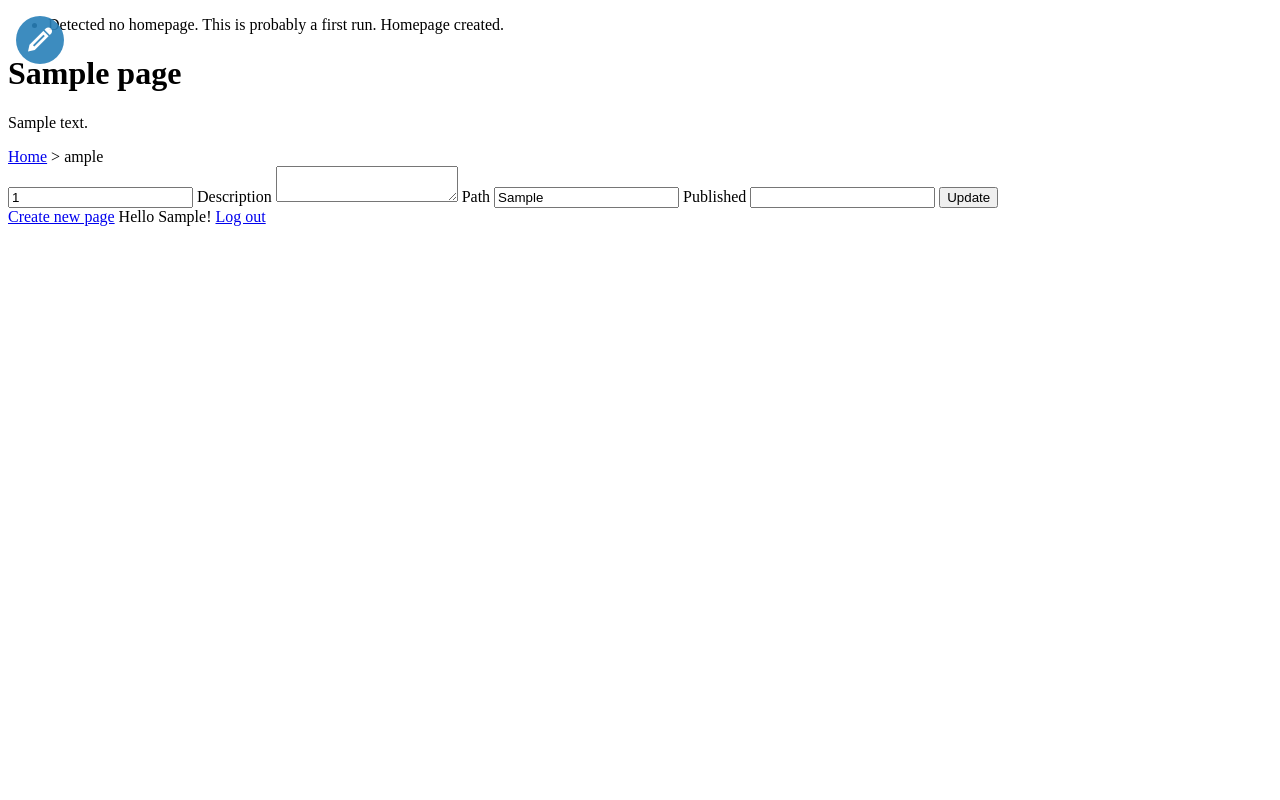
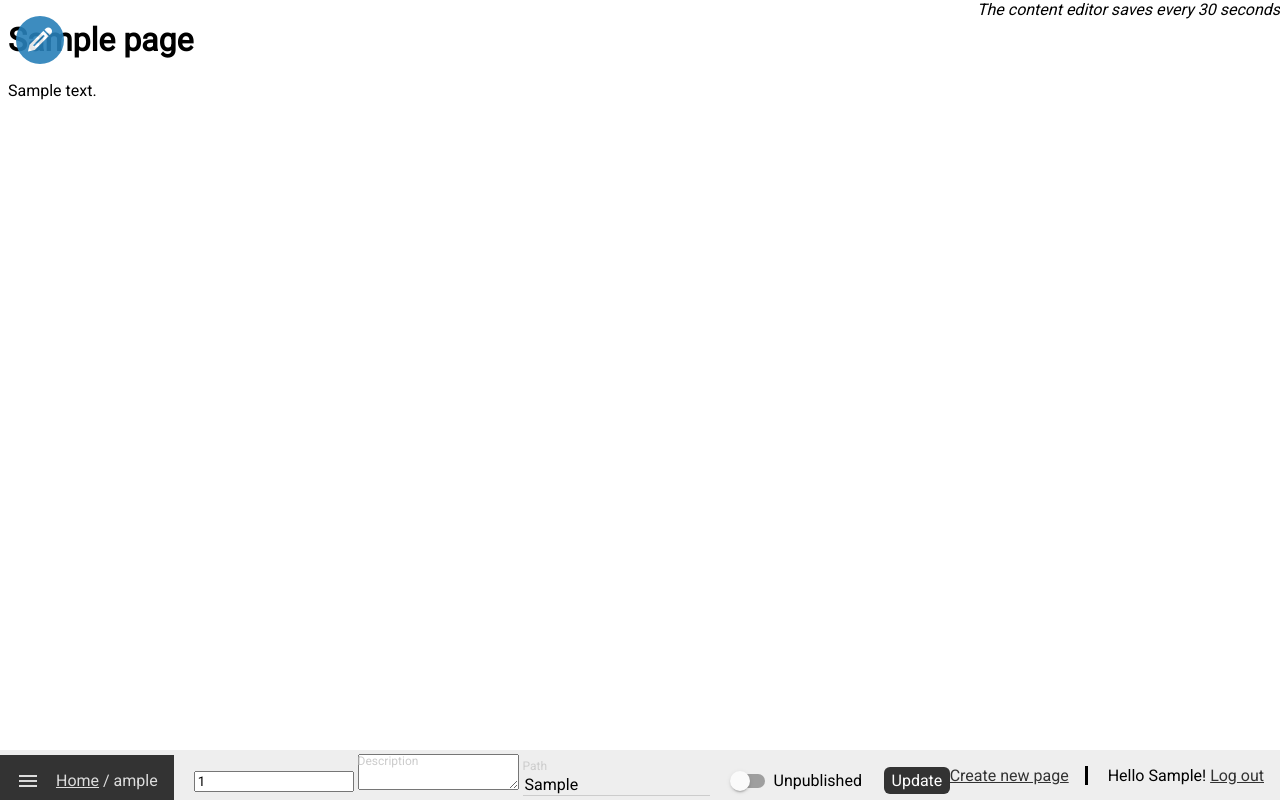
Before and after one commit to Myonic/myonic-flask, a Flask app: template myonic/templates/home.html.j2 in a window 1280 px wide. Run offline with Flask 2, Linux system fonts and the light colour scheme; a user stored in the database is signed in; tables that the repository leaves empty hold one stand-in row (values such as "Sample post"); the template is opened without the code that fills it: values that come from a table or form of the project are taken from there, most other values are stand-ins (such as "Sample title", 1, 10 or a date in 2020); form fields are guessed from the names that the template uses; parts of the project's set-up code (start-up, migrations or seed data) failed here and were passed over.

Commit message:
Styled Admin Bar

```diff
--- a/myonic/configs.py
+++ b/myonic/configs.py
@@ -6,7 +6,7 @@ SECRET_KEY = os.environ['SECRET_KEY']
 SQLALCHEMY_DATABASE_URI = 'sqlite:///database/myonic.sqlite3'
 SQLALCHEMY_TRACK_MODIFICATIONS = False
 UPLOAD_FOLDER      = 'static/uploads/'
-ALLOWED_EXTENSIONS =  set(['png','jpg','jpeg','gif', 'css'])
+ALLOWED_EXTENSIONS =  set(['png','jpg','jpeg','gif'])
 # TODO: Eventually set secret/client_id to use Enviroment Variables
 if app.debug:
     GOOGLE_CLIENT_ID = '829851563990-35t7op4btrdhrj9duameklqjjo2i8t0o.apps.googleusercontent.com' # Will work on localhost:5000 or 127.0.0.1:5000
--- a/myonic/routes.py
+++ b/myonic/routes.py
@@ -6,9 +6,10 @@ from os.path import join
 from PIL import Image
 from myonic import app, login_manager
 from myonic.models import *
-from myonic.page import *
 from myonic.seo import *
 from myonic.forms import *
+
+# NOTE: When creating page list, sort by route
 
 @app.before_first_request
 def createHomepage():
@@ -21,7 +22,6 @@ def createHomepage():
         db.session.add(page)
         db.session.commit()
         print('Detected no homepage. This is probably a first run. Homepage created.')
-        flash('Detected no homepage. This is probably a first run. Homepage created.')
 
 @app.route('/admin/new/', methods=['GET', 'POST'])
 @login_required
--- a/myonic/static/content-tools/editor.js
+++ b/myonic/static/content-tools/editor.js
@@ -227,19 +227,18 @@ window.addEventListener('load', function() {
     }
   });
 
-  // TODO: IMPLIMENT AUTOSAVE TO DRAFT
-  // editor.addEventListener('start', function(ev) {
-  //   var _this = this;
-  //
-  //   function autoSave() {
-  //     _this.save(true);
-  //   };
-  //   this.autoSaveTimer = setInterval(autoSave, 30 * 1000);
-  // });
-  //
-  // editor.addEventListener('stop', function(ev) {
-  //   clearInterval(this.autoSaveTimer);
-  // });
+  editor.addEventListener('start', function(ev) {
+    var _this = this;
+
+    function autoSave() {
+      _this.save(true);
+    };
+    this.autoSaveTimer = setInterval(autoSave, 30 * 1000);
+  });
+
+  editor.addEventListener('stop', function(ev) {
+    clearInterval(this.autoSaveTimer);
+  });
 
   function getImages() {
     // Return an object containing image URLs and widths for all regions
--- a/myonic/static/css/style.scss
+++ b/myonic/static/css/style.scss
@@ -1,6 +1,8 @@
-/* Alignment styles for images, videos and iframes in editable regions */
+@import 'mixins';
 
-/* Center (default) */
+* {
+  font-family: 'Roboto', sans-serif;
+}
 
 [data-editable] {
   iframe, image, [data-ce-tag=img], img, video {
@@ -31,8 +33,202 @@
   }
 }
 
-/* Left align */
+// --- ADMIN BAR ---
+.admin {
+  position: fixed;
+  left: 0;
+  right: 0;
+  bottom: 0;
+  background: #eee;
+  height: 50px;
+  a {
+    color: #333;
+    transition: color 0.2s;
+  }
+  a:hover {
+    color: #666;
+  }
+  a:active {
+    color: #111;
+  }
+  .left {
+    height:50px;
+    position: absolute;
+    top: 0;
+    left: 0px;
+    .breadcrumb {
+      display: inline-block;
+      background: #333;
+      color: #ddd;
+      padding: 16px;
+      .all-pages {
+        display: inline-block;
+        vertical-align: middle;
+        padding-right: 12px;
+        margin-top: -2px;
+      }
+      a {
+        color: #ddd;
+        transition: color 0.2s;
+      }
+      a:hover {
+        color: #eee;
+      }
+      a:active {
+        color: #aaa;
+      }
+    }
+    form {
+      display: inline-block;
+      padding-left:16px;
+      .textbox {
+        display: inline-block;
+        position: relative;
+        bottom: -4px;
 
-/* Right align */
+        label, > span {
+          position: absolute;
+          left: 0;
+          top: 0;
+          cursor: text;
+          font-size: 75%;
+          opacity: 1;
+          color: #ccc;
+          transition: all .2s;
+        }
 
-/* Alignment styles for text in editable regions */
+        input {
+          &::placeholder {
+            opacity: 1;
+            transition: all .2s;
+          }
+          &:placeholder-shown:not(:focus)::placeholder {
+            opacity: 0;
+          }
+          &:focus + label {
+            color: #337ab7;
+          }
+
+          font-size: inherit;
+          padding-top: 1em;
+          margin-bottom: 2px;
+          border: 0;
+          background: none;
+          border-radius: 0;
+          border-bottom: 1px solid #ccc;
+          transition: border-bottom .2s;
+
+          &:placeholder-shown:not(:focus) + * {
+            padding-top: 14px;
+            font-size: 100%;
+            opacity: .5;
+          }
+
+          &:focus {
+            outline: none;
+            border-bottom: 2px solid #337ab7;
+          }
+        }
+      }
+      .switch-input {
+        display: none;
+      }
+      .switch-label {
+        position: relative;
+        display: inline-block;
+        min-width: 90px;
+        cursor: pointer;
+        font-weight: 500;
+        text-align: left;
+        margin: 16px;
+        padding: 0 0 0 44px;
+      }
+      .switch-label:before, .switch-label:after {
+        content: "";
+        position: absolute;
+        margin: 0;
+        outline: 0;
+        top: 50%;
+        -ms-transform: translate(0, -50%);
+        -webkit-transform: translate(0, -50%);
+        transform: translate(0, -50%);
+        -webkit-transition: all 0.3s ease;
+        transition: all 0.3s ease;
+      }
+      .switch-label:before {
+        left: 1px;
+        width: 34px;
+        height: 14px;
+        background-color: #9E9E9E;
+        border-radius: 8px;
+      }
+      .switch-label:after {
+        left: 0;
+        width: 20px;
+        height: 20px;
+        background-color: #FAFAFA;
+        border-radius: 50%;
+        box-shadow: 0 3px 1px -2px rgba(0, 0, 0, 0.14), 0 2px 2px 0 rgba(0, 0, 0, 0.098), 0 1px 5px 0 rgba(0, 0, 0, 0.084);
+      }
+      .switch-label .toggle--on {
+        display: none;
+      }
+      .switch-label .toggle--off {
+        display: inline-block;
+      }
+      .switch-input:checked + .switch-label:before {
+        background-color: #A5D6A7;
+      }
+      .switch-input:checked + .switch-label:after {
+        background-color: #4CAF50;
+        -ms-transform: translate(80%, -50%);
+        -webkit-transform: translate(80%, -50%);
+        transform: translate(80%, -50%);
+      }
+      .switch-input:checked + .switch-label .toggle--on {
+        display: inline-block;
+      }
+      .switch-input:checked + .switch-label .toggle--off {
+        display: none;
+      }
+      input[type=submit] {
+        background: #333;
+        color: #fff;
+        border: 0;
+        padding: 4px 8px;
+        font-size: 16px;
+        border-radius: 6px;
+        transition: background 0.3s;
+      }
+      input[type=submit]:hover {
+        background: #555;
+      }
+      input[type=submit]:active {
+        background: #111;
+      }
+    }
+  }
+  .right {
+    top: 16px;
+    position: absolute;
+    display: inline-block;
+    right: 16px;
+    .user {
+      display: inline-block;
+      padding-left: 16px;
+    }
+    .options {
+      padding-right: 16px;
+      border-right: solid 3px #000;
+      display: inline-block;
+    }
+  }
+}
+
+// --- ADMIN EDITOR AUTOSAVE NOTICE ---
+.admin-notice {
+  position: absolute;
+  right: 0;
+  top: 0;
+  font-style: italic;
+}
--- a/myonic/templates/_admin.html.j2
+++ b/myonic/templates/_admin.html.j2
@@ -1,33 +1,55 @@
 <link rel="stylesheet" type="text/css" href="{{ url_for('static', filename='content-tools/content-tools.min.css') }}">
 <meta name="page_id" content="{{ page.id }}" />
 
+<div class='admin'>
+  <div class='left'>
+
     {# TODO: Linked Breadcrumbs #}
+    <div class='breadcrumb'>
+      {# TODO: Link to page list #}
+      <a href='#not-implimented'><i class="all-pages material-icons">menu</i></a>
       {% set breadcrumb = page.path[1:].split("/") %}
+      <span class='path'>
         <a href="{{ url_for('page', path='') }}">Home</a>
+        {% if page.path != '' %}
           {% for page in breadcrumb %}
-    > {{ page|e }}
+            <span> / {{ page|e }}</span>
           {% endfor %}
+        {% endif %}
+      </span>
+    </div>
 
-
+    <form method="POST" action="">
     {% if page.path != '' %}
-<form method="POST" action="">
         {{ form_errors(form) }}
         {{ form.csrf_token }}
         {{ form.id(value=page.id) }}
-    {{ form.description.label }} {{ form.description(value=page.description) }}
-    {{ form.path.label }} {{ form.path(value=page.path) }}
-    {{ form.published.label }}
+        <div class="textbox">
+          {{ form.description(value=page.description, placeholder=' ') }}
+          {{ form.description.label }}
+        </div>
+        <div class="textbox">
+          {{ form.path(value=page.path, placeholder=' ') }}
+          {{ form.path.label }}
+        </div>
         {% if page.published %}
-        {{ form.published(checked='') }}
+            {{ form.published(checked='', class='switch-input') }}
         {% else %}
-        {{ form.published }}
+            {{ form.published(class='switch-input') }}
         {% endif %}
+        <label for='published' class='switch-label'><span class="toggle--on">Published</span><span class="toggle--off">Unpublished</span></label>
         <input type="submit" value="Update">
-</form>
     {% else %}
     <i>The homepage uses the site description and is always the root path</i>
     {% endif %}
+    </form>
+  </div>
+
+  <div class='right'>
+    <div class='options'>
       <a href="url_for('newPage')">Create new page</a>
+    </div>
+    <div class='user'>
       {% if current_user.is_authenticated %}
         Hello {{ current_user.first_name }}!
         <a href="{{ url_for('logout') }}">Log out</a>
@@ -35,5 +57,12 @@
         You are not logged in.
         <a href="{{ url_for('google.login') }}">Log in</a>
       {% endif %}
+    </div>
+  </div>
   <script src="{{ url_for('static', filename='content-tools/content-tools.min.js') }}"></script>
   <script src="{{ url_for('static', filename='content-tools/editor.js') }}"></script>
+</div>
+
+<div class='admin-notice'>
+  The content editor saves every 30 seconds
+</div>
--- a/myonic/templates/home.html.j2
+++ b/myonic/templates/home.html.j2
@@ -2,11 +2,11 @@
 
 {% block body %}
 <h1 data-fixture data-name="title">
-  {{ page.title }}
+  {{ page.title|default('No Title') }}
 </h1>
 <div data-editable data-name="content">
   <p>
-    {{ page.content }}
+    {{ page.content|default('No Content') }}
   </p>
 </div>
 {% if current_user.is_authenticated %}
--- a/myonic/templates/layout.html.j2
+++ b/myonic/templates/layout.html.j2
@@ -3,6 +3,8 @@
   <link rel="icon" type="image/x-icon" href="{{ url_for('static', filename='favicon.ico') }}" />
   <link rel="shortcut icon" href="{{ url_for('static', filename='favicon.ico') }}" /> {# TODO: Favicon system #}
   <link rel="stylesheet" type="text/css" href="{{ url_for('static', filename='css/style.min.css') }}">
+  <link href="https://fonts.googleapis.com/css?family=Roboto" rel="stylesheet">
+  <link href="https://fonts.googleapis.com/icon?family=Material+Icons" rel="stylesheet">
   {% if seo %}
     <meta charset="utf-8" />
     <meta http-equiv="Content-Type" content="text/html; charset=utf-8" />
```
Also changed, not shown: myonic/static/content-tools/editor.css (deleted, +0 -41 lines), myonic/static/css/_mixins.scss (added), myonic/static/css/style.min.css. Lines whose indentation alone changed are shown as unchanged.
